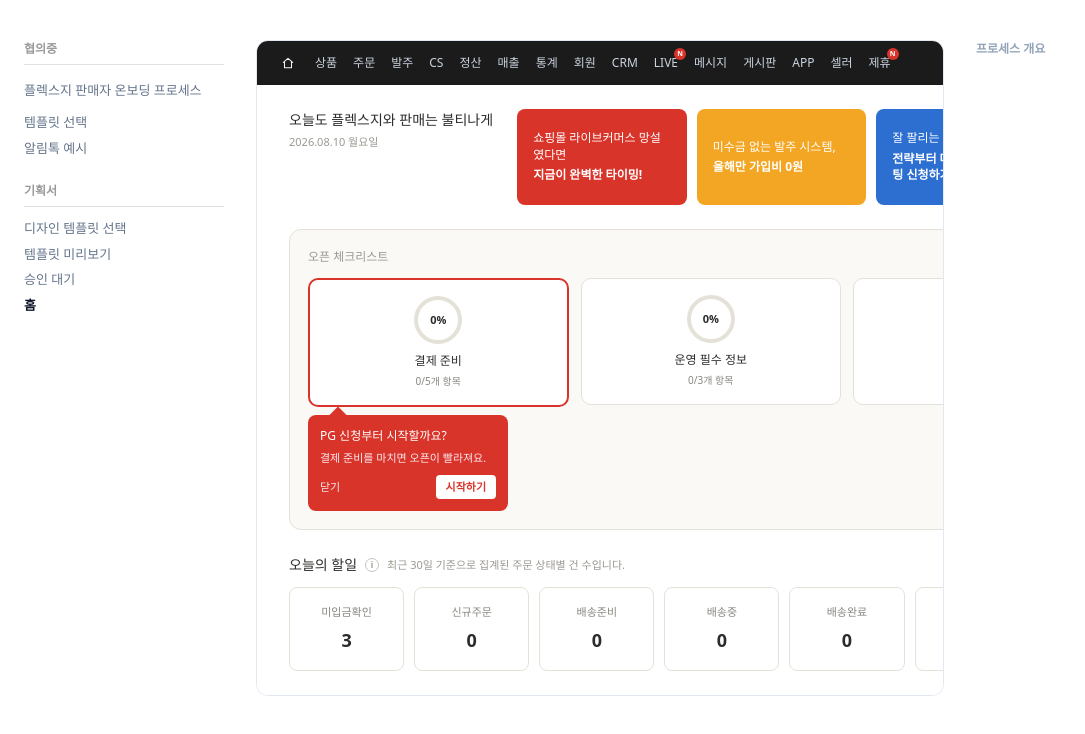
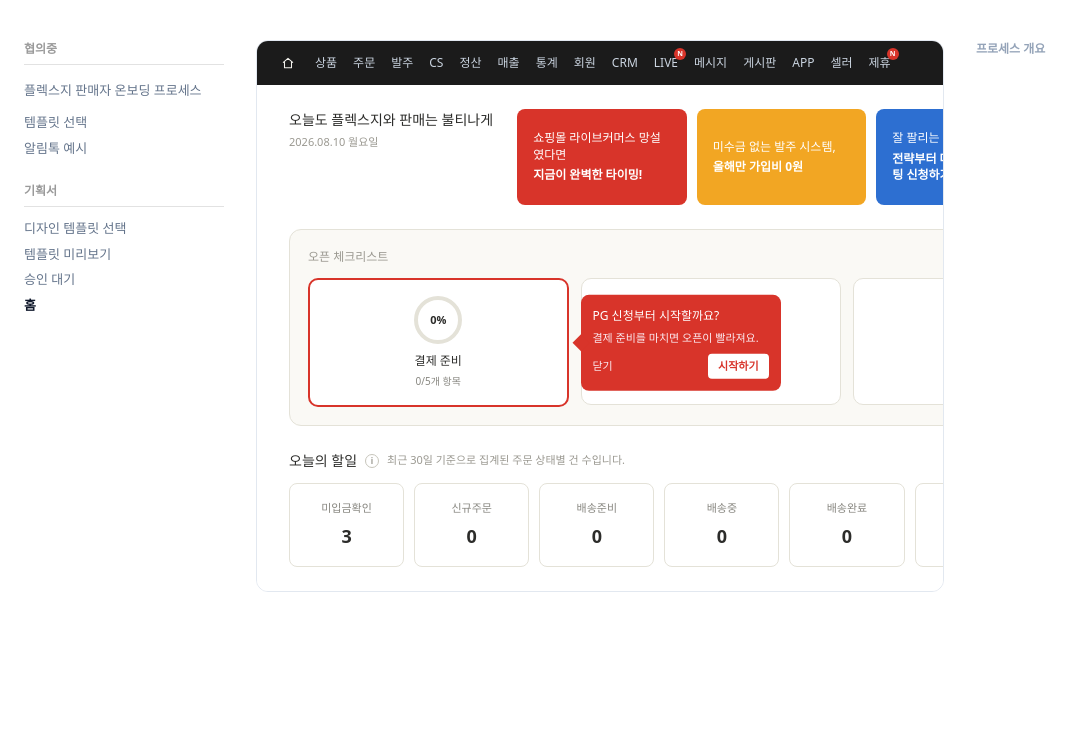
Before and after one commit to WEED-Convergence/WEED-Convergence-FLEXG-onboarding-HYESUN-2026-08, a Next.js app: page /home-with-checklist in a window 1280 px wide. Shown: the top 734 px of the page, without its empty margins (0-1085 px from the left). Built offline with nearby package versions, Linux system fonts and the light colour scheme.

Commit message:
홈 화면: 오픈 체크리스트 안내 말풍선을 결제 준비 카드 아래에서 옆으로 이동

```diff
--- a/src/app/home-with-checklist/page.tsx
+++ b/src/app/home-with-checklist/page.tsx
@@ -163,8 +163,8 @@ function ChecklistCard({
 
 function GuideTooltip() {
   return (
-    <div className="relative mt-2 w-[200px] rounded-lg bg-[#D8342A] p-3">
-      <div className="absolute -top-1.5 left-6 h-3 w-3 rotate-45 bg-[#D8342A]" />
+    <div className="absolute left-full top-1/2 z-10 ml-3 w-[200px] -translate-y-1/2 rounded-lg bg-[#D8342A] p-3">
+      <div className="absolute -left-1.5 top-1/2 h-3 w-3 -translate-y-1/2 rotate-45 bg-[#D8342A]" />
       <p className="text-[12px] font-medium text-white">PG 신청부터 시작할까요?</p>
       <p className="mt-1 text-[11px] leading-relaxed text-[#FBEAF0]">
         결제 준비를 마치면 오픈이 빨라져요.
@@ -249,7 +249,7 @@ export default function HomeWithChecklistPage() {
           <p className="text-[12px] text-[#9A9890]">오픈 체크리스트</p>
           <div className="mt-3 flex items-start gap-3">
             {checklistCategories.map((category) => (
-              <div key={category.name} className="flex-1">
+              <div key={category.name} className="relative flex-1">
                 <ChecklistCard {...category} />
                 {category.highlighted ? <GuideTooltip /> : null}
               </div>
```
